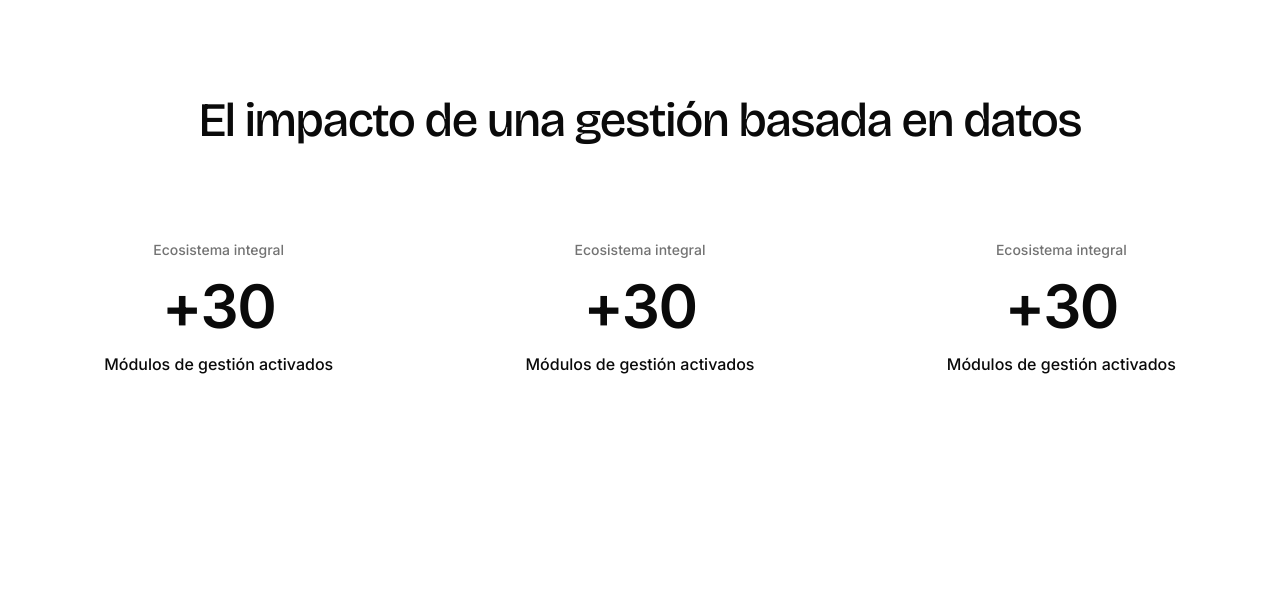
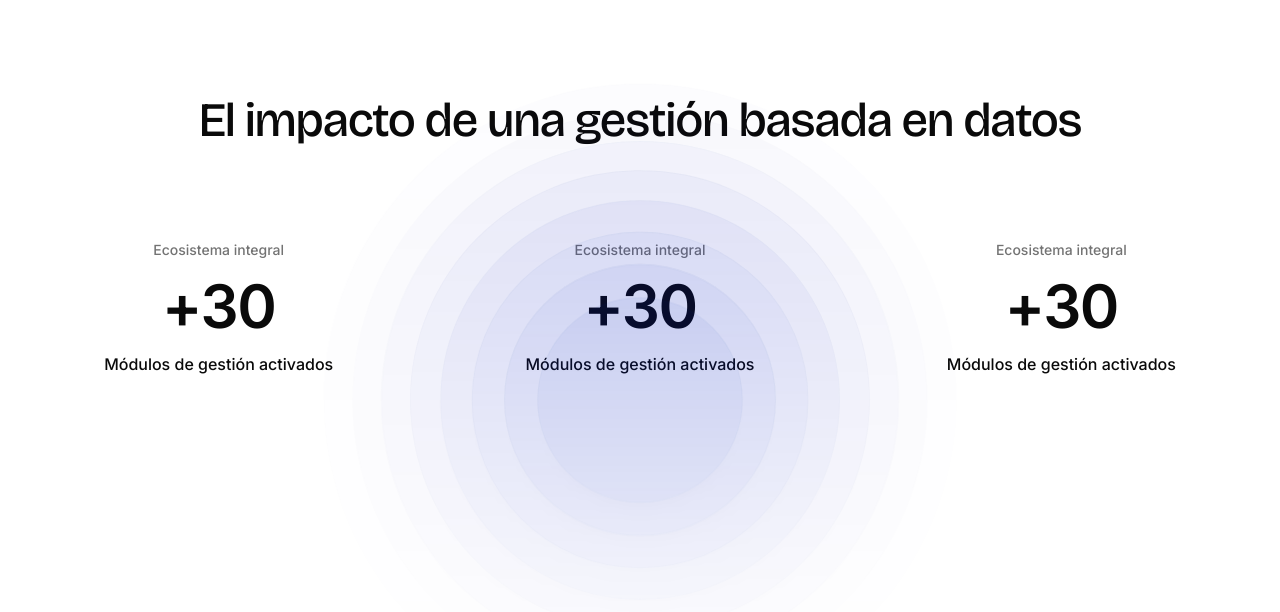
Before and after one commit to HenryDiAmped/bpmconsultores, a Next.js app: page / in a window 1280 px wide. Shown: the top 612 px of the page. Built offline with nearby package versions, Linux system fonts and the light colour scheme.

Commit message:
agregando componentes ui para header y hero Section

```diff
--- a/app/globals.css
+++ b/app/globals.css
@@ -45,6 +45,15 @@
   --radius-2xl: calc(var(--radius) + 8px);
   --radius-3xl: calc(var(--radius) + 12px);
   --radius-4xl: calc(var(--radius) + 16px);
+  --animate-ripple: ripple var(--duration,2s) ease calc(var(--i, 0)*.2s) infinite;
+  @keyframes ripple {
+  0%, 100% {
+    transform: translate(-50%, -50%) scale(1);
+    }
+  50% {
+    transform: translate(-50%, -50%) scale(0.9);
+    }
+  }
 }
 
 /* Minimal styles for Header actions (CTA + language) */
--- a/app/layout.tsx
+++ b/app/layout.tsx
@@ -2,6 +2,7 @@ import type { Metadata } from "next";
 import "./globals.css";
 import I18nProvider from "@/components/I18nProvider"
 import { geistMono, bricolage } from "./fonts";
+import { Ripple } from "@/components/ui/ripple";
 
 export const metadata: Metadata = {
   title: "BPM Consultores",
@@ -18,9 +19,11 @@ export default function RootLayout({
       <body
         className={`${bricolage.className} ${geistMono.className} antialiased`}
       >
+        <Ripple/>
         <I18nProvider>
           {children}
         </I18nProvider>
+
       </body>
     </html>
   );
--- /dev/null
+++ b/components/ui/accordion.tsx
@@ -0,0 +1,66 @@
+"use client"
+
+import * as React from "react"
+import { ChevronDownIcon } from "lucide-react"
+import { Accordion as AccordionPrimitive } from "radix-ui"
+
+import { cn } from "@/lib/utils"
+
+function Accordion({
+  ...props
+}: React.ComponentProps<typeof AccordionPrimitive.Root>) {
+  return <AccordionPrimitive.Root data-slot="accordion" {...props} />
+}
+
+function AccordionItem({
+  className,
+  ...props
+}: React.ComponentProps<typeof AccordionPrimitive.Item>) {
+  return (
+    <AccordionPrimitive.Item
+      data-slot="accordion-item"
+      className={cn("border-b last:border-b-0", className)}
+      {...props}
+    />
+  )
+}
+
+function AccordionTrigger({
+  className,
+  children,
+  ...props
+}: React.ComponentProps<typeof AccordionPrimitive.Trigger>) {
+  return (
+    <AccordionPrimitive.Header className="flex">
+      <AccordionPrimitive.Trigger
+        data-slot="accordion-trigger"
+        className={cn(
+          "focus-visible:border-ring focus-visible:ring-ring/50 flex flex-1 items-start justify-between gap-4 rounded-md py-4 text-left text-sm font-medium transition-all outline-none hover:underline focus-visible:ring-[3px] disabled:pointer-events-none disabled:opacity-50 [&[data-state=open]>svg]:rotate-180",
+          className
+        )}
+        {...props}
+      >
+        {children}
+        <ChevronDownIcon className="text-muted-foreground pointer-events-none size-4 shrink-0 translate-y-0.5 transition-transform duration-200" />
+      </AccordionPrimitive.Trigger>
+    </AccordionPrimitive.Header>
+  )
+}
+
+function AccordionContent({
+  className,
+  children,
+  ...props
+}: React.ComponentProps<typeof AccordionPrimitive.Content>) {
+  return (
+    <AccordionPrimitive.Content
+      data-slot="accordion-content"
+      className="data-[state=closed]:animate-accordion-up data-[state=open]:animate-accordion-down overflow-hidden text-sm"
+      {...props}
+    >
+      <div className={cn("pt-0 pb-4", className)}>{children}</div>
+    </AccordionPrimitive.Content>
+  )
+}
+
+export { Accordion, AccordionItem, AccordionTrigger, AccordionContent }
--- /dev/null
+++ b/components/ui/ripple.tsx
@@ -0,0 +1,59 @@
+import React, { ComponentPropsWithoutRef, CSSProperties } from "react"
+import { cn } from "@/lib/utils"
+
+interface RippleProps extends ComponentPropsWithoutRef<"div"> {
+  mainCircleSize?: number
+  mainCircleOpacity?: number
+  numCircles?: number
+}
+
+export const Ripple = React.memo(function Ripple({
+  mainCircleSize = 210, // Ajustado al tamaño de tu Figma (196x196)
+  mainCircleOpacity = 0.24,
+  numCircles = 8,
+  className,
+  ...props
+}: RippleProps) {
+  return (
+    <div
+      className={cn(
+        "pointer-events-none absolute inset-0 [mask-image:linear-gradient(to_bottom,white,transparent)] select-none",
+        className
+      )}
+      {...props}
+    >
+      {Array.from({ length: numCircles }, (_, i) => {
+        const size = mainCircleSize + i * 70
+        const opacity = mainCircleOpacity - i * 0.03
+        const animationDelay = `${i * 0.06}s`
+        const borderStyle = "solid"
+
+        return (
+          <div
+            key={i}
+            // 1. Reemplazamos bg-foreground/25 por el color de tu Figma
+            // 2. Agregamos el color del borde directamente con Tailwind
+            className={`animate-ripple absolute rounded-full border shadow-xl bg-[#002EC3]/40 border-[#384E91]/40`}
+            style={
+              {
+                "--i": i,
+                width: `${size}px`,
+                height: `${size}px`,
+                opacity,
+                animationDelay,
+                borderStyle,
+                borderWidth: "1px",
+                // 3. Eliminamos el borderColor de aquí porque ya lo controla Tailwind arriba
+                top: "50%",
+                left: "50%",
+                transform: "translate(-50%, -50%) scale(1)",
+              } as CSSProperties
+            }
+          />
+        )
+      })}
+    </div>
+  )
+})
+
+Ripple.displayName = "Ripple"
```
Also changed, not shown: components.json.
